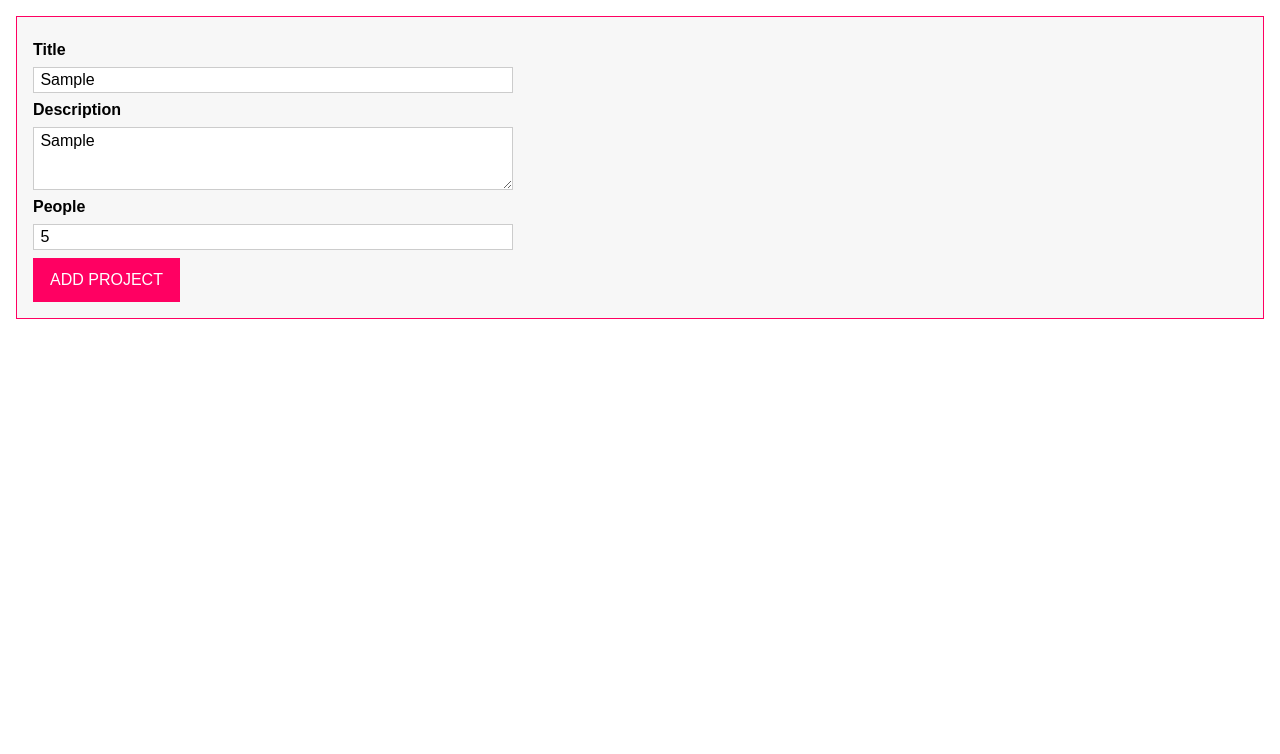
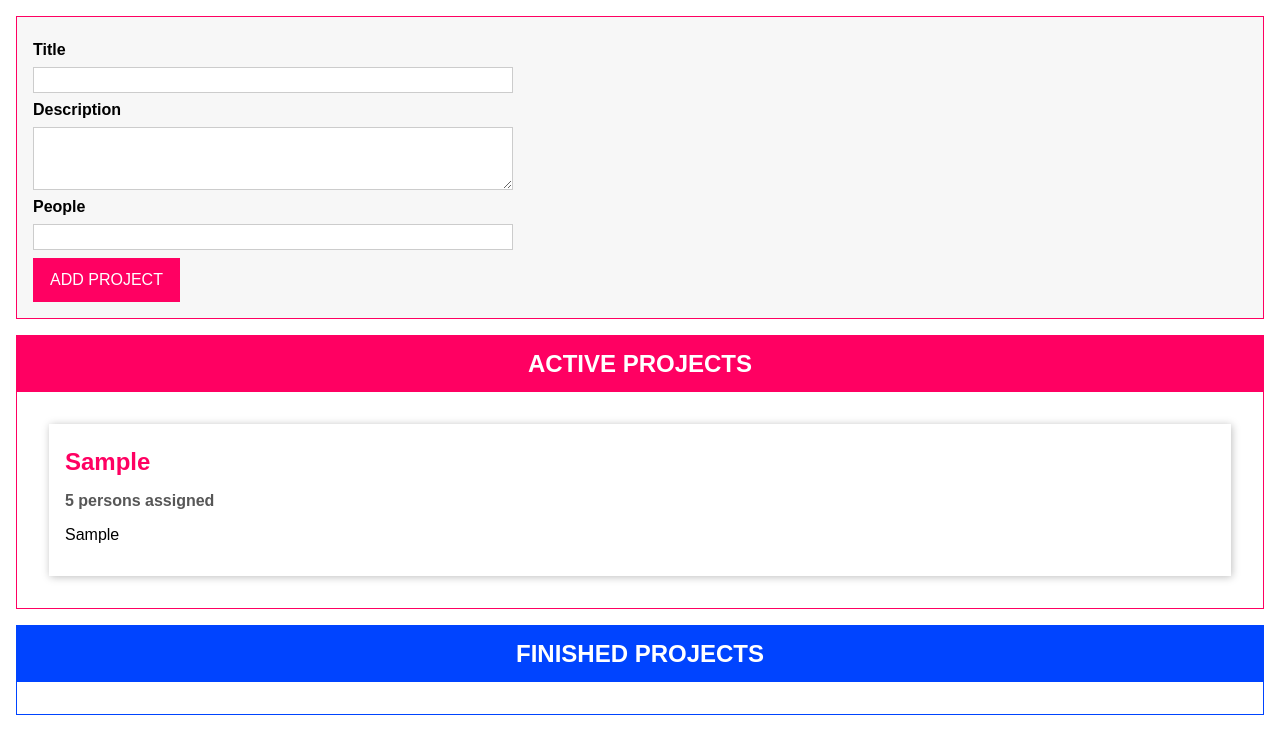
Before and after one commit to ye-smirnov/drag-n-drop, a website with bundled scripts: page index.html in a window 1280 px wide. Both pictures are taken after typing "Sample", "Sample", "5" into the empty fields and a click on the button "ADD PROJECT". Built offline with nearby package versions, Linux system fonts and the light colour scheme.

Commit message:
added drag and drop

```diff
--- a/app.css
+++ b/app.css
@@ -91,6 +91,7 @@ button:active {
   box-shadow: 1px 1px 8px rgba(0, 0, 0, 0.26);
   padding: 1rem;
   margin: 1rem;
+  background: white;
 }
 
 .projects li h2 {
--- a/index.html
+++ b/index.html
@@ -27,7 +27,11 @@
       </form>
     </template>
     <template id="single-project">
-      <li></li>
+      <li draggable="true">
+        <h2></h2>
+        <h3></h3>
+        <p></p>
+      </li>
     </template>
     <template id="project-list">
       <section class="projects">
--- a/src/app.ts
+++ b/src/app.ts
@@ -10,7 +10,80 @@
 // const title = document.body.querySelector('h2')!;
 // title.innerHTML = 'Title goes here'
 
-//Validation
+interface Draggable {
+  dragStartHandler(event: DragEvent): void;
+  dragEndHandler(event: DragEvent): void;
+}
+
+interface DragTarget {
+  dragOverHandler(event: DragEvent): void;
+  dropHandler(event: DragEvent): void;
+  dragLeaveHandler(event: DragEvent): void;
+}
+
+enum ProjectStatus {
+  Active,
+  Finished,
+}
+
+class Project {
+  constructor(
+    public id: string,
+    public title: string,
+    public description: string,
+    public people: number,
+    public status: ProjectStatus
+  ) {}
+}
+
+type Listener<T> = (items: T[]) => void;
+
+class State<T> {
+  protected listeners: Listener<T>[] = [];
+  addListener(listenerFn: Listener<T>) {
+    this.listeners.push(listenerFn);
+  }
+}
+
+class ProjectState extends State<Project> {
+  private projects: Project[] = [];
+  private static instance: ProjectState;
+  private constructor() {
+    super();
+  }
+  static getInstance() {
+    if (this.instance) {
+      return this.instance;
+    }
+    this.instance = new ProjectState();
+    return this.instance;
+  }
+
+  addProject(title: string, description: string, numOfPeople: number) {
+    const newProject = new Project(
+      Math.random().toString(),
+      title,
+      description,
+      numOfPeople,
+      ProjectStatus.Active
+    );
+    this.projects.push(newProject);
+    this.updateListeners();
+  }
+  moveProject(projectId: string, newStatus: ProjectStatus) {
+    const project = this.projects.find((prj) => prj.id === projectId);
+    if (project && project.status !== newStatus) {
+      project.status = newStatus;
+      this.updateListeners();
+    }
+  }
+  private updateListeners() {
+    for (const listenerFn of this.listeners) {
+      listenerFn(this.projects.slice());
+    }
+  }
+}
+const projectState = ProjectState.getInstance();
 
 interface Validatable {
   value: string | number;
@@ -23,21 +96,35 @@ interface Validatable {
 
 function validate(validatableInput: Validatable) {
   let isValid = true;
-  if(validatableInput.required) {
+  if (validatableInput.required) {
     isValid = isValid && validatableInput.value.toString().trim().length !== 0;
-  };
-  if(validatableInput.minLength != null && typeof validatableInput.value === 'string') {
-    isValid = isValid && validatableInput.value.length > validatableInput.minLength
-  };
-  if(validatableInput.maxLength != null && typeof validatableInput.value === 'string') {
-    isValid = isValid && validatableInput.value.length < validatableInput.maxLength
-  };
-  if(validatableInput.min != null && typeof validatableInput.value === 'number') {
-    isValid = isValid && validatableInput.value > validatableInput.min
-  };
-  if(validatableInput.max != null && typeof validatableInput.value === 'number') {
-    isValid = isValid && validatableInput.value < validatableInput.max
-  };
+  }
+  if (
+    validatableInput.minLength != null &&
+    typeof validatableInput.value === 'string'
+  ) {
+    isValid =
+      isValid && validatableInput.value.length > validatableInput.minLength;
+  }
+  if (
+    validatableInput.maxLength != null &&
+    typeof validatableInput.value === 'string'
+  ) {
+    isValid =
+      isValid && validatableInput.value.length < validatableInput.maxLength;
+  }
+  if (
+    validatableInput.min != null &&
+    typeof validatableInput.value === 'number'
+  ) {
+    isValid = isValid && validatableInput.value > validatableInput.min;
+  }
+  if (
+    validatableInput.max != null &&
+    typeof validatableInput.value === 'number'
+  ) {
+    isValid = isValid && validatableInput.value < validatableInput.max;
+  }
   return isValid;
 }
 
@@ -53,26 +140,149 @@ function autobind(_: any, _1: string, descriptor: PropertyDescriptor) {
   };
   return adjDescriptor;
 }
-class ProjectInput {
+abstract class Component<T extends HTMLElement, U extends HTMLElement> {
   templateElement: HTMLTemplateElement;
-  hostElement: HTMLDivElement;
-  element: HTMLFormElement;
+  hostElement: T;
+  element: U;
+  constructor(
+    templateId: string,
+    hostElementId: string,
+    insertAtStart: boolean,
+    newElementId?: string
+  ) {
+    this.templateElement = document.getElementById(
+      templateId
+    )! as HTMLTemplateElement;
+    this.hostElement = document.getElementById(hostElementId)! as T;
+    const importedNode = document.importNode(
+      this.templateElement.content,
+      true
+    );
+    this.element = importedNode.firstElementChild as U;
+    if (newElementId) this.element.id = newElementId;
+
+    this.attach(insertAtStart);
+  }
+  abstract configure?(): void;
+  abstract renderContent(): void;
+  private attach(insertAtBeginning: boolean) {
+    this.hostElement.insertAdjacentElement(
+      insertAtBeginning ? 'afterbegin' : 'beforeend',
+      this.element
+    );
+  }
+}
+class ProjectItem
+  extends Component<HTMLUListElement, HTMLLIElement>
+  implements Draggable
+{
+  private project: Project;
+
+  get persons() {
+    if (this.project.people === 1) {
+      return '1 person';
+    } else {
+      return `${this.project.people} persons`;
+    }
+  }
+  constructor(hostId: string, project: Project) {
+    super('single-project', hostId, false, project.id);
+    this.project = project;
+
+    this.configure();
+    this.renderContent();
+  }
+  configure() {
+    this.element.addEventListener('dragstart', this.dragStartHandler);
+    this.element.addEventListener('dragend', this.dragEndHandler);
+  }
+  renderContent(): void {
+    this.element.querySelector('h2')!.textContent = this.project.title;
+    this.element.querySelector('h3')!.textContent = this.persons + ' assigned';
+    this.element.querySelector('p')!.textContent = this.project.description;
+  }
+  @autobind
+  dragStartHandler(event: DragEvent): void {
+    event.dataTransfer!.setData('text/plain', this.project.id);
+    event.dataTransfer!.effectAllowed = 'move';
+  }
+  @autobind
+  dragEndHandler(_: DragEvent): void {
+    console.log('dragend');
+  }
+}
+class ProjectList
+  extends Component<HTMLDivElement, HTMLElement>
+  implements DragTarget
+{
+  assignedProjects: Project[] = [];
+  constructor(private type: 'active' | 'finished') {
+    super('project-list', 'app', false, `${type}-projects`);
+
+    this.configure();
+    this.renderContent();
+  }
+
+  configure() {
+    this.element.addEventListener('dragover', this.dragOverHandler);
+    this.element.addEventListener('dragleave', this.dragLeaveHandler);
+    this.element.addEventListener('drop', this.dropHandler);
+    projectState.addListener((projects: Project[]) => {
+      const relevantProjects = projects.filter((prj) => {
+        if (this.type === 'active') return prj.status === ProjectStatus.Active;
+        else return prj.status === ProjectStatus.Finished;
+      });
+      this.assignedProjects = relevantProjects;
+      this.renderProjects();
+    });
+  }
+  @autobind
+  dragOverHandler(event: DragEvent): void {
+    if (event.dataTransfer && event.dataTransfer.types[0] === 'text/plain') {
+      event.preventDefault();
+      const listEl = this.element.querySelector('ul')!;
+      listEl.classList.add('droppable');
+    }
+  }
+  @autobind
+  dropHandler(event: DragEvent): void {
+    const prjId = event.dataTransfer!.getData('text/plain');
+    projectState.moveProject(
+      prjId,
+      this.type === 'active' ? ProjectStatus.Active : ProjectStatus.Finished
+    );
+  }
+  @autobind
+  dragLeaveHandler(_: DragEvent): void {
+    const listEl = this.element.querySelector('ul')!;
+    listEl.classList.remove('droppable');
+  }
+
+  renderContent() {
+    const listId = `${this.type}-projects-list`;
+    this.element.querySelector('ul')!.id = listId;
+    this.element.querySelector('h2')!.textContent =
+      this.type.toUpperCase() + ' PROJECTS';
+  }
+  private renderProjects() {
+    const listEl = document.getElementById(
+      `${this.type}-projects-list`
+    )! as HTMLUListElement;
+    listEl.innerHTML = '';
+    for (const prjItem of this.assignedProjects) {
+      new ProjectItem(this.element.querySelector('ul')!.id, prjItem);
+    }
+  }
+}
+
+class ProjectInput extends Component<HTMLDivElement, HTMLFormElement> {
   titleInputElement: HTMLInputElement;
   descriptionInputElement: HTMLInputElement;
   peopleInputElement: HTMLInputElement;
 
   constructor() {
-    this.templateElement = document.getElementById(
-      'project-input'
-    )! as HTMLTemplateElement;
-    this.hostElement = document.getElementById('app')! as HTMLDivElement;
+    super('project-input', 'app', true, 'user-input');
 
-    const importedNode = document.importNode(
-      this.templateElement.content,
-      true
-    );
-    this.element = importedNode.firstElementChild as HTMLFormElement;
-    this.element.id = 'user-input';
     this.titleInputElement = this.element.querySelector(
       '#title'
     ) as HTMLInputElement;
@@ -83,9 +293,15 @@ class ProjectInput {
       '#people'
     ) as HTMLInputElement;
 
-    this.attach();
     this.configure();
   }
+
+  @autobind
+  configure() {
+    this.element.addEventListener('submit', this.submitHandler);
+  }
+
+  renderContent() {}
 
   private gatherUserInput(): [string, string, number] | void {
     const enteredTitle = this.titleInputElement.value;
@@ -104,8 +320,8 @@ class ProjectInput {
     const peopleValidatable: Validatable = {
       value: +enteredPeople,
       required: true,
-      min: 1,
-      max: 5,
+      min: 0,
+      max: 9,
     };
     if (
       !validate(titleValidatable) ||
@@ -121,7 +337,6 @@ class ProjectInput {
     this.titleInputElement.value = '';
     this.descriptionInputElement.value = '';
     this.peopleInputElement.value = '';
-
   }
 
   @autobind
@@ -129,18 +344,14 @@ class ProjectInput {
     event.preventDefault();
     const userInput = this.gatherUserInput();
     if (Array.isArray(userInput)) {
-      const [title, desc, people] = userInput
-      console.log(title,desc, people)
+      const [title, desc, people] = userInput;
+      projectState.addProject(title, desc, people);
+      console.log(title, desc, people);
       this.clearInputs();
     }
-  }
-  @autobind
-  private configure() {
-    this.element.addEventListener('submit', this.submitHandler);
-  }
-  private attach() {
-    this.hostElement.insertAdjacentElement('afterbegin', this.element);
   }
 }
 
 const prjInput = new ProjectInput();
+const activePrjList = new ProjectList('active');
+const finishedPrjList = new ProjectList('finished');
```
